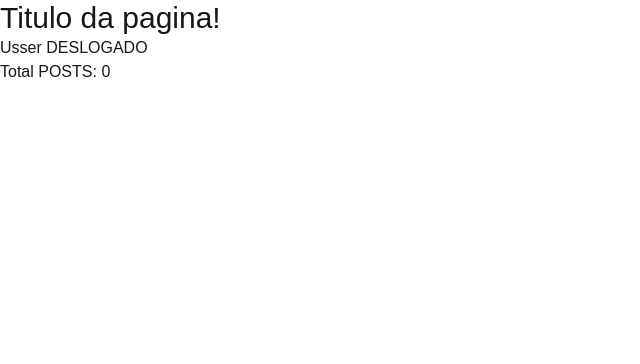
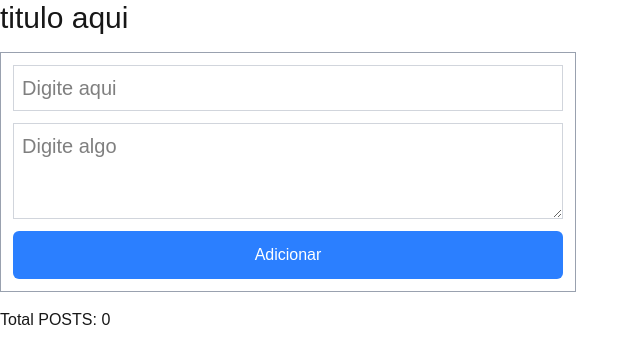
Before and after one commit to joaodlouro/React-Type-docs, a Next.js app in the folder form-zod/: page / in a window 1280 px wide. Shown: the top 364 px of the page, without its empty margins (0-640 px from the left). Built offline with nearby package versions, Linux system fonts and the light colour scheme.

Commit message:
posts 02 header

```diff
--- a/form-zod/src/components/Header.tsx
+++ b/form-zod/src/components/Header.tsx
@@ -1,46 +1,45 @@
-import { LoggedUserProvider, LogggedUserContext } from "@/contexts/LoggedUser"
-import { useContext } from "react"
+import { useState } from "react";
 
+export const Header = () =>{
+   const [titleInput, setTitleInput] = useState('');
+   const [bodyInput, setBodyInput] = useState ('');
 
-export const Header = () => {
+   const handleAddButton = () =>{
+    if (titleInput && bodyInput){
 
-const loggedUserCtx= useContext(LogggedUserContext);
-
-const handleLogout= () =>{
-
-   loggedUserCtx?.setName('')
-};
+    }
+   }
 
 return(
+<header>
 
- <header>
+<h1 className="text-3xl"> titulo aqui</h1>
 
-  <h1 className="text-3xl">
-   Titulo da pagina!
-  </h1>
+<div className="max-w-xl  flex flex-col gap-3 border border-dorred border-gray-400 p-3 my-4">
 
-  {loggedUserCtx?.name &&
+   <input
+   type="text"
+   placeholder="Digite aqui"
+   className="border border-gray-300 p-2 text-black text-xl"
+   value={titleInput}
+   onChange={e => setTitleInput(e.target.value)}
+   />
 
-  <>
-  <p className="">
-    User logado: {loggedUserCtx?.name}
-    </p>
+   <textarea
+   placeholder="Digite algo"
+   className="h-24 border border-gray-300 p-2 text-black text-xl"
+   value={bodyInput}
+   onChange={ e => setBodyInput(e.target.value)}
 
-    <button className=""
-    onClick={handleLogout}>
-       Exit
-    </button>
-  </>
-  }
+   ></textarea>
 
-  {(!loggedUserCtx ||  loggedUserCtx?.name === '') &&
-<p> Usser DESLOGADO</p>}
-
-
-
- </header>
-
-
+   <button
+   className="bg-blue-500 p-3 text-white rounded-md"
+   onClick={handleAddButton}
+   >
+      Adicionar</button>
+</div>
+</header>
 
 
 );
```
